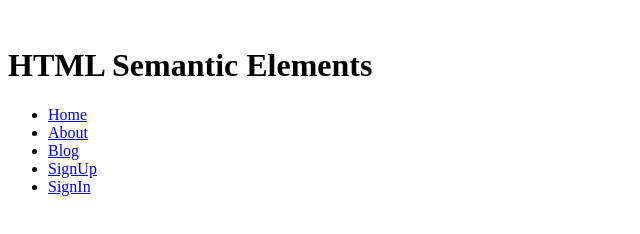
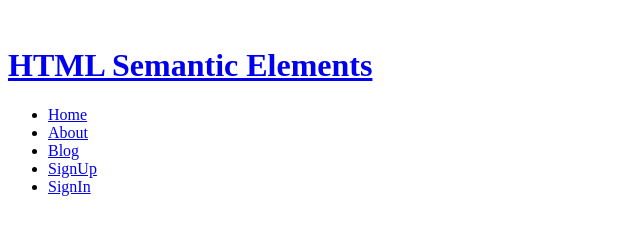
Before and after one commit to Gewist120109/wd82p, a plain HTML site: page 04-semantic_html/index.html in a window 1280 px wide. Shown: the whole page, without its empty margins (0-640 px from the left). Drawn offline with Linux system fonts and the light colour scheme.

Commit message:
add link to title

```diff
--- a/04-semantic_html/index.html
+++ b/04-semantic_html/index.html
@@ -8,7 +8,7 @@
   <body>
     <header>
       <img src="" alt="" />
-      <h1>HTML Semantic Elements</h1>
+      <h1><a href="article.html">HTML Semantic Elements</a></h1>
       <nav>
         <ul>
           <li><a href="#">Home</a></li>
```
